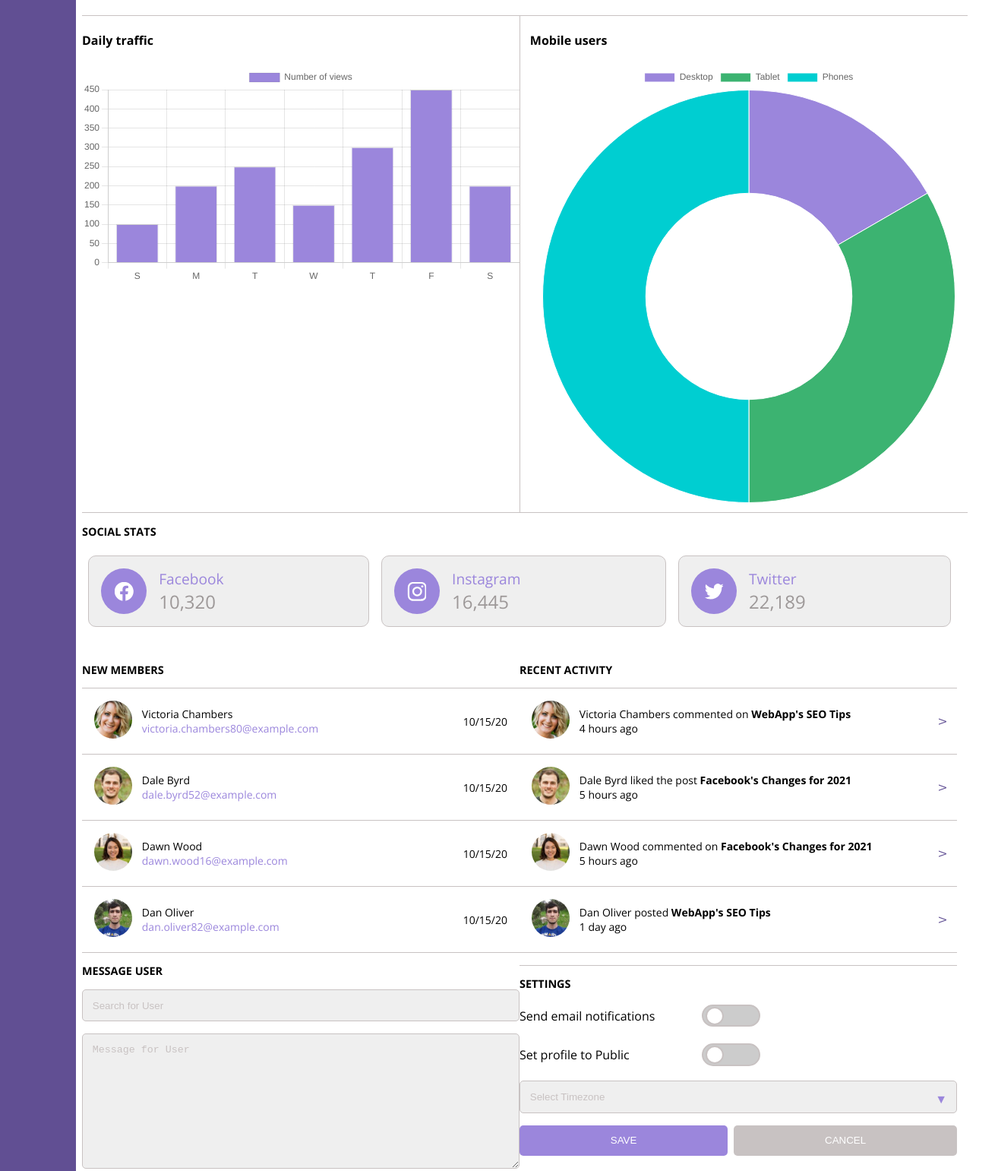
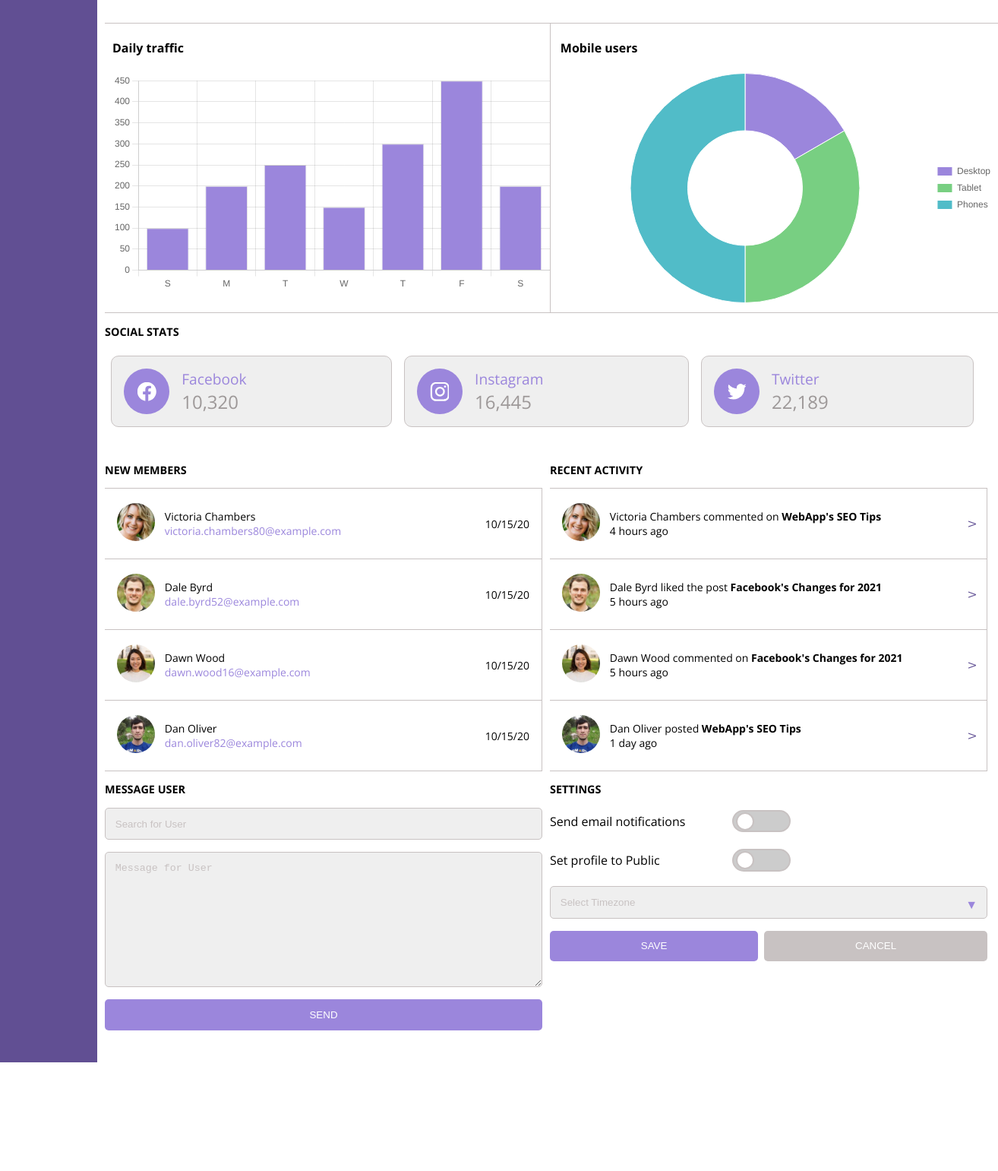
Before and after one commit to jamesbdev/tech-degree-unit-7, a plain HTML site: page index.html in a window 1280 px wide. Shown: the part 749-2290 px from the top of the page at 76% size, 1314 px wide, since content can reach past the window. After the commit the page ends 2147 px from the top, so only its background shows below. Drawn offline with nearby package versions, Linux system fonts and the light colour scheme.

Commit message:
make grid on desktop

```diff
--- a/index.html
+++ b/index.html
@@ -36,22 +36,22 @@
     <nav class="main-nav">
       <ul>
         <li>
-          <a href="#"
+          <a href="#home"
             ><img src="svgs/home.svg" alt="home icon" height="40"
           /></a>
         </li>
         <li>
-          <a href="#"
+          <a href="#bar-chart"
             ><img src="svgs/bar-chart.svg" alt="home icon" height="40"
           /></a>
         </li>
         <li>
-          <a href="#"
+          <a href="#members"
             ><img src="svgs/members.svg" alt="home icon" height="40"
           /></a>
         </li>
         <li>
-          <a href="#"
+          <a href="#settings"
             ><img src="svgs/settings.svg" alt="home icon" height="40"
           /></a>
         </li>
@@ -60,7 +60,7 @@
     <!--grid container-->
     <main>
       <!--dashboard section-->
-      <section class="dashboard-container">
+      <section class="dashboard-container" id="home">
         <h3>Dashboard</h3>
         <div class="alert">
           <p>Alert: you have unread messages</p>
@@ -68,7 +68,7 @@
         </div>
       </section>
       <!--traffic chart (full width)-->
-      <section class="traffic-chart">
+      <section class="traffic-chart" id="bar-chart">
         <h3>Traffic</h3>
         <!--traffic chart navigation-->
         <nav class="graph-nav">
@@ -152,7 +152,7 @@
         </div>
       </section>
       <!--new members (half width tablet up)-->
-      <section class="new-members">
+      <section class="new-members" id="members">
         <h3>New Members</h3>
         <div class="members-main">
           <div class="members-individual">
@@ -309,8 +309,8 @@
           <button type="submit" id="submit-btn" class="submit-btn">Send</button>
         </form>
       </section>
-      <!--settings (half width tablet up)-->
-      <section class="settings-section">
+      <!--settings (half width desktop up)-->
+      <section class="settings-section" id="settings">
         <h3>Settings</h3>
         <form
           action="
--- a/script/app.js
+++ b/script/app.js
@@ -51,9 +51,8 @@ new Chart(trafficChart, {
 
 //Daily traffic chart
 
-new Chart(dailyTraffic, {
-    type: 'bar',
-    data: {
+
+const dailyData = {
     labels: ['S', 'M', 'T', 'W', 'T', 'F', 'S'],
     datasets: [{
         label: 'Number of views',
@@ -62,22 +61,58 @@ new Chart(dailyTraffic, {
         backgroundColor: '#9b86dc'
     }]
 }
-})
+
+const dailyOptions = {
+    aspectRatio: 2,
+    scales: {
+    y: {
+        beginAtZero: true
+    },
+},
+  plugins: {
+    legend: {
+        display: false
+    }
+  }
+}
+
+new Chart(dailyTraffic, {
+    type: 'bar',
+    data: dailyData,
+    options: dailyOptions
+
+});
 
 
 //mobile user chart
 
-new Chart(mobileUser, {
-    type: 'doughnut',
-    data: {
+const mobileData = {
     labels: ['Desktop', 'Tablet', 'Phones'],
     datasets: [{
         label: 'Number of views',
         data: [100, 200, 300],
         borderWidth: 1,
-            backgroundColor: ['#9b86dc', 'mediumseagreen', 'darkturquoise']
+        backgroundColor: ['#9b86dc', '#78CF82', '#51BCC8']
     }]
 }
+
+const mobileOptions = {
+    aspectRatio: 1.9,
+    plugins: {
+        legend: {
+            position: 'right',
+            labels: {
+                boxWidth: 20,
+                fontStyle: 'bold'
+            }
+        }
+    }
+}
+
+new Chart(mobileUser, {
+    type: 'doughnut',
+    data: mobileData,
+    options: mobileOptions
 })
 
 
--- a/styles/styles.css
+++ b/styles/styles.css
@@ -20,8 +20,9 @@ body {
 }
 
 main {
-    margin: 0 .5rem;
+    margin: 0;
     display: grid;
+    padding: 10px;
 }
 
 /** header **/
@@ -153,6 +154,8 @@ header .student-container {
 .daily-traffic {
     border-top: 1px solid #c8c2c2;
     border-bottom: 1px solid #c8c2c2;
+    margin-left: 0;
+    padding-left: 10px;
 }
 
 /* social stats widget */
@@ -239,7 +242,6 @@ header .student-container {
 }
 
 .members-text {
-    /* flex-basis: 250px; */
     text-align: center;
 }
 
@@ -294,16 +296,19 @@ form input::placeholder, form textarea::placeholder {
     display: flex;
     flex-direction: column;
     gap: 1rem;
+    position: relative;
+    justify-content: space-around;
 }
 
 .settings-section {
-    border-top: 1px solid #c8c2c2;
     margin-top: 1rem;
 }
 
 .button-container {
     display: flex;
     gap: 0.5rem;
+    margin-top: auto;
+    bottom: 0;
 }
 .button-container button {
     flex-grow: 1;
@@ -404,18 +409,28 @@ form input::placeholder, form textarea::placeholder {
     }
 
     /* full width elements */
-    .traffic-chart, .social-stats, .dashboard-container {
+    .traffic-chart,
+    .social-stats,
+    .dashboard-container,
+    .new-members,
+    .recent-activity,
+    .message-user,
+    .settings-section  {
        grid-column: 1 / span 2;
        width: 90vw;
     }
 
     /* half width elements */
 
-    .daily-traffic, .new-members, .message-user {
+    .daily-traffic {
         grid-column: 1 / span 1;
     }
 
-    .settings-section, .recent-activity, .mobile-users {
+    .daily-traffic canvas {
+        width: 300px;
+    }
+
+    .mobile-users {
         grid-column: 2 / span 1;
     }
 
@@ -443,13 +458,14 @@ form input::placeholder, form textarea::placeholder {
         justify-content: flex-start;
     }
 
+    /* grid declaration for main page elements */
     .grid-container {
         display: grid;
-        grid-template-areas: 'header header header'
-                             'main-nav main main'
-                             'main-nav main main';
-        grid-template-columns: 100px 2fr 2fr;
-        grid-auto-rows: fit-content(200px);
+        grid-template-areas:
+            'header header header'
+            'main-nav main main'
+            'main-nav main main';
+        grid-template-columns: 10vw 1fr 1fr;
     }
 
     header {
@@ -461,6 +477,8 @@ form input::placeholder, form textarea::placeholder {
         padding: 1rem .5rem;
         height: 100%;
     }
+
+    /* grid declaration */
 
     main {
         grid-area: main;
@@ -545,4 +563,36 @@ form input::placeholder, form textarea::placeholder {
         flex-grow: 1
     }
 
+    /* make elements half width of the grid */
+    .new-members,
+    .message-user {
+        grid-column: 1 / span 1;
+    }
+
+    .recent-activity, .settings-section {
+        grid-column: 2 / span 1;
+    }
+
+    .new-members,
+    .message-user,
+    .recent-activity,
+    .settings-section {
+        width: 45vw;
+    }
+
+    .settings-section {
+        margin-top: 0;
+    }
+
+    .members-individual {
+        min-height: 60px;
+    }
+
+    .members-main {
+        border-right: 1px solid #c8c2c2;
+    }
+
+
+
+
 }
```
Lines whose indentation alone changed are shown as unchanged.
